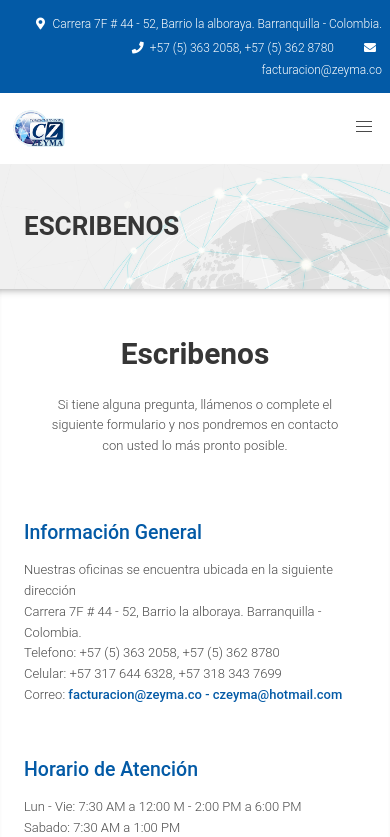
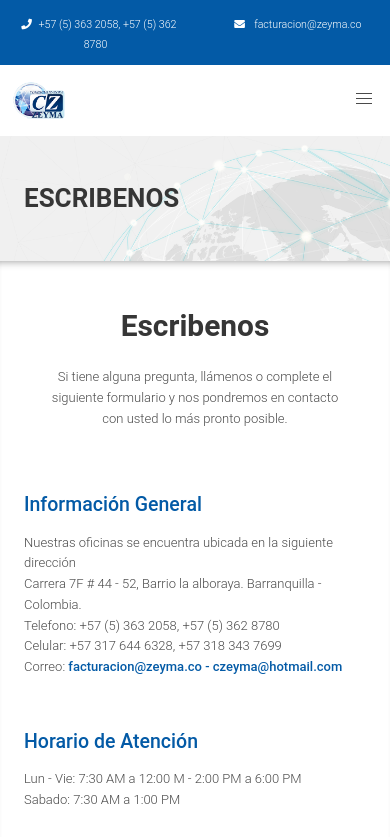
Before and after one commit to cadelbarre/zeyma-vue, a Vue app: page /escribenos in a window 390 px wide. Shown: the top 837 px of the page. Built offline with nearby package versions, Linux system fonts and the light colour scheme; what vue-agile would draw is missing.

Commit message:
funciona el envio de correo, y se arreglo la info top en home para mobile

```diff
--- a/src/assets/css/style.css
+++ b/src/assets/css/style.css
@@ -120,6 +120,14 @@ input:focus, textarea:focus{
 .navbar-item img{
 	max-height: 6em !important;
 }
+
+ #info_navbar_desktop{
+
+ }
+
+ #info_navbar_mobile{
+ 	display: none;
+ }
 
 /*--------------  Navbar  --------------*/
 a.navbar-item:hover, a.navbar-link:hover{
@@ -299,6 +307,18 @@ color:white;
 		font-size: 13px !important;
 	}
 
+	#info_navbar_mobile{
+		display: inline;
+	}
+
+	#info_navbar_desktop{
+		display: none;
+	}
+
+	.is-size-9{
+		font-size: 0.82em;
+	}
+
 	.navbar-item img {
 	    max-height: 3em !important;
 	}
@@ -366,6 +386,18 @@ color:white;
 		font-size: 15px !important;
 	}
 
+	#info_navbar_mobile{
+		display: inline;
+	}
+
+	#info_navbar_desktop{
+		display: none;
+	}
+
+	.is-size-9{
+		font-size: 0.92em;
+	}
+
 	.navbar-item img {
 	    max-height: 3em !important;
 	}
--- a/src/components/Header.vue
+++ b/src/components/Header.vue
@@ -2,26 +2,47 @@
 	<header>
 		<div class="content px-2 py-3 background-primary has-text-white">
 			<!-- Top header info empresa -->
-			<div class="container">
-				<div class="columns is-centered">
-					<div class="column is-offset-2 has-text-right">
-						<span class="is-size-9"><b-icon
-							pack="fas"
-							icon="map-marker-alt">
-						</b-icon>{{json.direccion}}</span>
-						<span class="is-size-9 ml-5"><b-icon
+			<div class="container" id="info_navbar_desktop">
+				<div class="columns is-centered has-text-centered is-mobile">
+					<div class="column is-size-9 is-6-desktop">
+						<b-icon
+						pack="fas"
+						icon="map-marker-alt">
+						</b-icon>{{json.direccion}}
+					</div>
+					<div class="column is-size-9 is-3-desktop">
+						<b-icon
 							pack="fas"
 							icon="phone">
-						</b-icon>{{json.telefono}}</span>
-						<span class="is-size-9 ml-5"><b-icon
+						</b-icon>{{json.telefono}}
+					</div>
+					<div class="column is-size-9 is-3-desktop">
+						<b-icon
 							pack="fas"
 							icon="envelope">
-						</b-icon> <a href="mailto:facturacion@zeyma.co">{{json.correo1}}</a></span>
+						</b-icon> <a href="mailto:facturacion@zeyma.co">{{json.correo1}}</a>
+					</div>
+				</div>
+			</div>
+
+			<div class="container" id="info_navbar_mobile">
+				<div class="columns is-centered has-text-centered is-mobile">
+					<div class="column is-size-9 is-6-mobile">
+						<b-icon
+							pack="fas"
+							icon="phone">
+						</b-icon>{{json.telefono}}
+					</div>
+					<div class="column is-size-9 is-6-mobile">
+						<b-icon
+							pack="fas"
+							icon="envelope">
+						</b-icon> <a href="mailto:facturacion@zeyma.co">{{json.correo1}}</a>
 					</div>
 				</div>
 			</div>
 		</div>
-		<!-- Navbar (5) 363 2058 - (5) 362 8780-->
+		<!-- Navbar -->
 		<div class="container is-centered py-2">
 			<b-navbar>
 				<template slot="brand">
--- a/src/views/Contacto.vue
+++ b/src/views/Contacto.vue
@@ -38,14 +38,14 @@
 						</b-field>
 						<b-field grouped>
 							<b-field label="Correo Electronico" expanded>
-								<b-input v-model="email"></b-input>
+								<b-input v-model="email" type="email"></b-input>
 							</b-field>
 							<b-field label="Teléfono de Contacto" expanded>
 								<b-input v-model="telefono"></b-input>
 							</b-field>
 						</b-field>
 						<b-field label="Mensaje">
-							<b-input maxlength="200" type="textarea" v-model="mensaje"></b-input>
+							<b-input maxlength="400" type="textarea" v-model="mensaje"></b-input>
 						</b-field>
 						<b-button tag="a"
 							type="btn-primary mt-4"
@@ -96,24 +96,28 @@ export default {
 			this.telefono= ""
 		},
 		submit() {
+			let envio = new Date();
+			var months = ["January", "February", "March", "April", "May", "June", "July", "August", "September", "October", "November", "December"];
+
 		      let data = {
 		        nombre: this.nombre,
 		        email: this.email,
 		        mensaje: this.mensaje,
 		        telefono: this.telefono,
-		        asunto: 'Solicitud de contactarnos'
+		        asunto: 'Solicitud de contactarnos',
+		        fecha: months[envio.getMonth()]+' '+envio.getDate()+'/'+envio.getFullYear()+' - '+envio.getHours()+':'+envio.getMinutes()
 		      };
 
-		      let that = this.$buefy;
-
+		      let that = this;
+		      	console.log(data)
 		        emailjs.send("gmail", "template_SWQiaUxt", data).then(
 		          function(Response) {
 		            if (Response.text === "OK") {
-		            	that.toast.open({
+		            	that.$buefy.toast.open({
 		            		message: 'Mensaje Enviado Correctamente!',
 		            		type: 'is-success'
 		            	})
-		            	this.clear();
+		            	that.clear();
 		            }
 		            console.log(
 		              "SUCCESS. status=%d, text=%s",
@@ -122,18 +126,14 @@ export default {
 		            );
 		          },
 		          function(err) {
-		          	that.toast.open({
+		          	that.$buefy.toast.open({
 		          		message: 'Ha ocurrido un problema al momento de enviar al correo!',
 		          		type: 'is-danger'
 		          	})
 		            console.log("FAILDED. error=", err);
 		          },
-		          // this.form.reset()
 		        );
 
-		    },
-		    clear(){
-		    	// this.form.reset()
 		    }
 	}
 }
```
